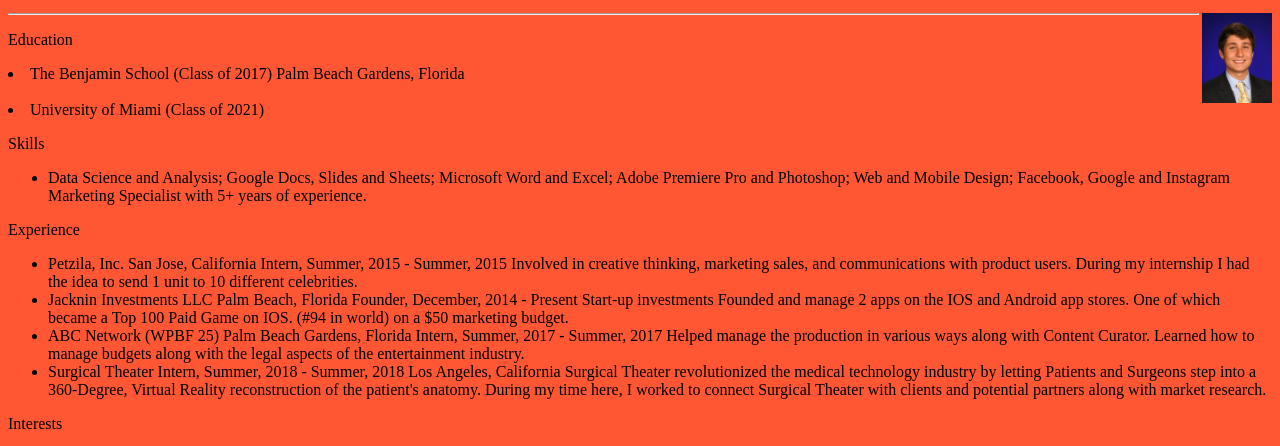
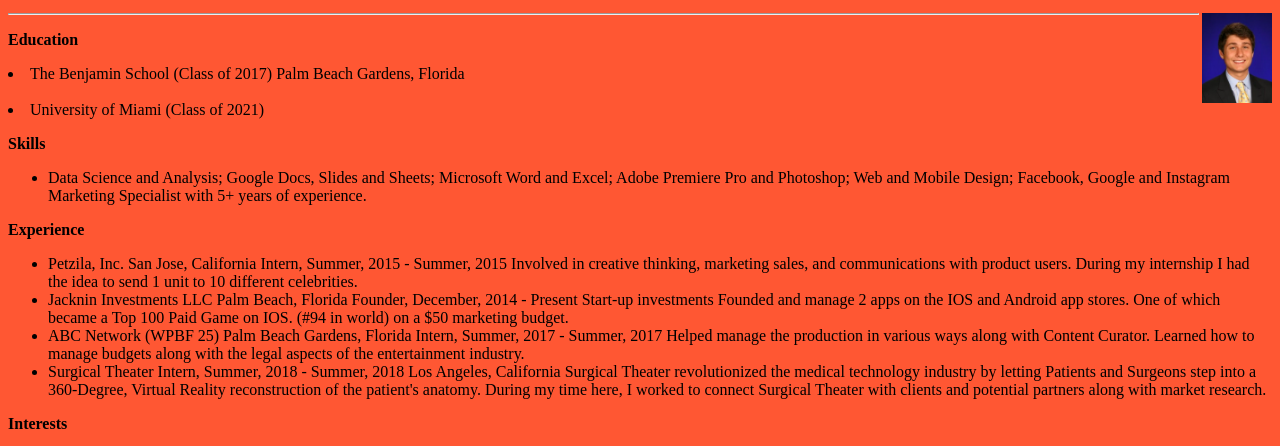
Before and after one commit to jpj43/Jacob-J-Resume, a plain HTML site: page Index.html in a window 1280 px wide. Shown: the part 175-621 px from the top of the page. Drawn offline with Linux system fonts and the light colour scheme.

Commit message:
Update Index.html

```diff
--- a/Index.html
+++ b/Index.html
@@ -18,17 +18,17 @@
 
    <img width="70" height="90" src="HeadshotPhoto.jpeg" alt="HeadshotPhoto.jpeg" align="right">
                      <hr/>
-   <p Charset="head"> Education</p>
+   <b> <p Charset="head"> Education</p> </b>
   <div>
      <li> The Benjamin School (Class of 2017)   Palm Beach Gardens, Florida </li>  <br>
       <li> University of Miami (Class of 2021) </li>
   </div>
-  <p Charset="head">Skills</p>
+  <b> <p Charset="head">Skills</p> </b>
   <ul>
     <li>Data Science and Analysis; Google Docs, Slides and Sheets; Microsoft Word and Excel; Adobe Premiere Pro and Photoshop; Web and Mobile Design; Facebook, Google and Instagram Marketing Specialist with 5+ years of experience.
 </li>
   </ul>
-  <p Charset="head">Experience</p>
+<b>  <p Charset="head">Experience</p> </b>
   <ul>
     <li>Petzila, Inc.										  San Jose, California
 Intern, Summer, 2015 - Summer, 2015
@@ -52,7 +52,7 @@ Surgical Theater revolutionized the medical technology industry by letting Patie
 During my time here, I worked to connect Surgical Theater with clients and potential partners along with market research.
      </li>
         </ul>
-      <p Charset="head"> Interests </p>
+    <b>  <p Charset="head"> Interests </p> </b>
   <ul>
     <li>Technology </li>
     <li>Marketing </li>
```
